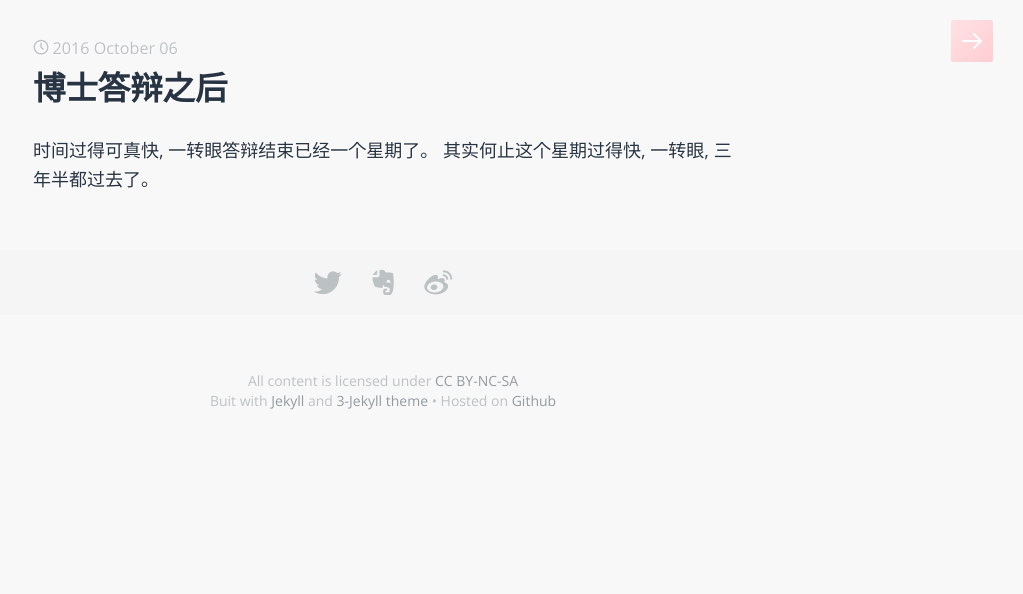
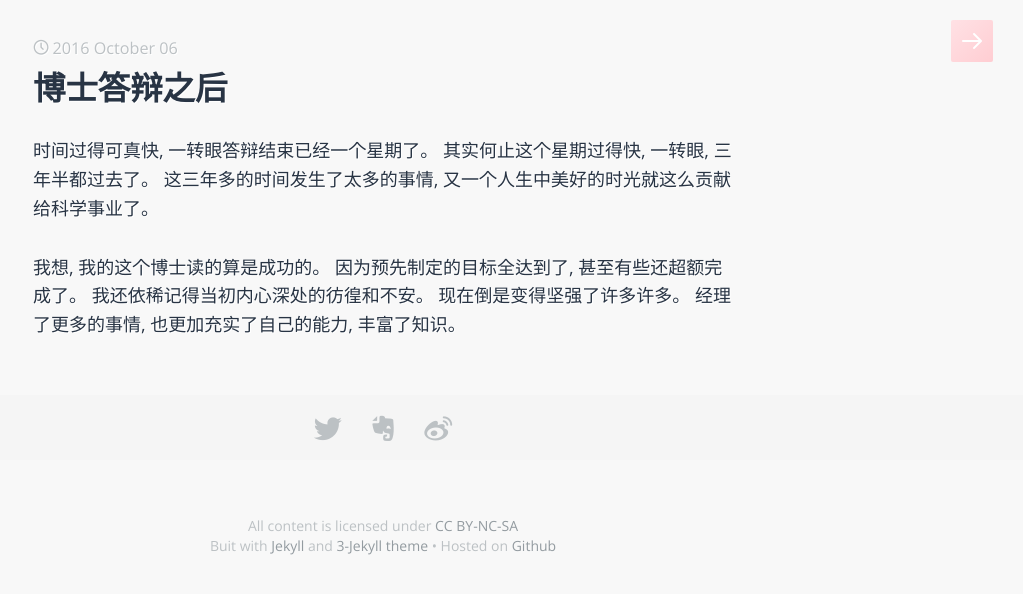
Before and after one commit to sophiesongge/sophiesongge.github.io, a Jekyll site: the page built from _posts/2016-10-06-after-defence.markdown, in a window 1280 px wide. Shown: the top 594 px of the page, without its empty margins (257-1280 px from the left). Built offline with Jekyll 4.4.1, drawn with Linux system fonts in a browser that asks for light colours; some web fonts are replaced.

Commit message:
add new post after defence

```diff
--- a/_posts/2016-10-06-after-defence.markdown
+++ b/_posts/2016-10-06-after-defence.markdown
@@ -6,4 +6,7 @@ categories: jekyll update
 use_math: true
 ---
 
-时间过得可真快, 一转眼答辩结束已经一个星期了。 其实何止这个星期过得快, 一转眼, 三年半都过去了。
+时间过得可真快, 一转眼答辩结束已经一个星期了。 其实何止这个星期过得快, 一转眼, 三年半都过去了。 这三年多的时间发生了太多的事情, 又一个人生中美好的时光就这么贡献给科学事业了。
+
+我想, 我的这个博士读的算是成功的。 因为预先制定的目标全达到了, 甚至有些还超额完成了。 我还依稀记得当初内心深处的彷徨和不安。 现在倒是变得坚强了许多许多。 经理了更多的事情,
+也更加充实了自己的能力, 丰富了知识。
```
Also changed, not shown: 1 other file.
